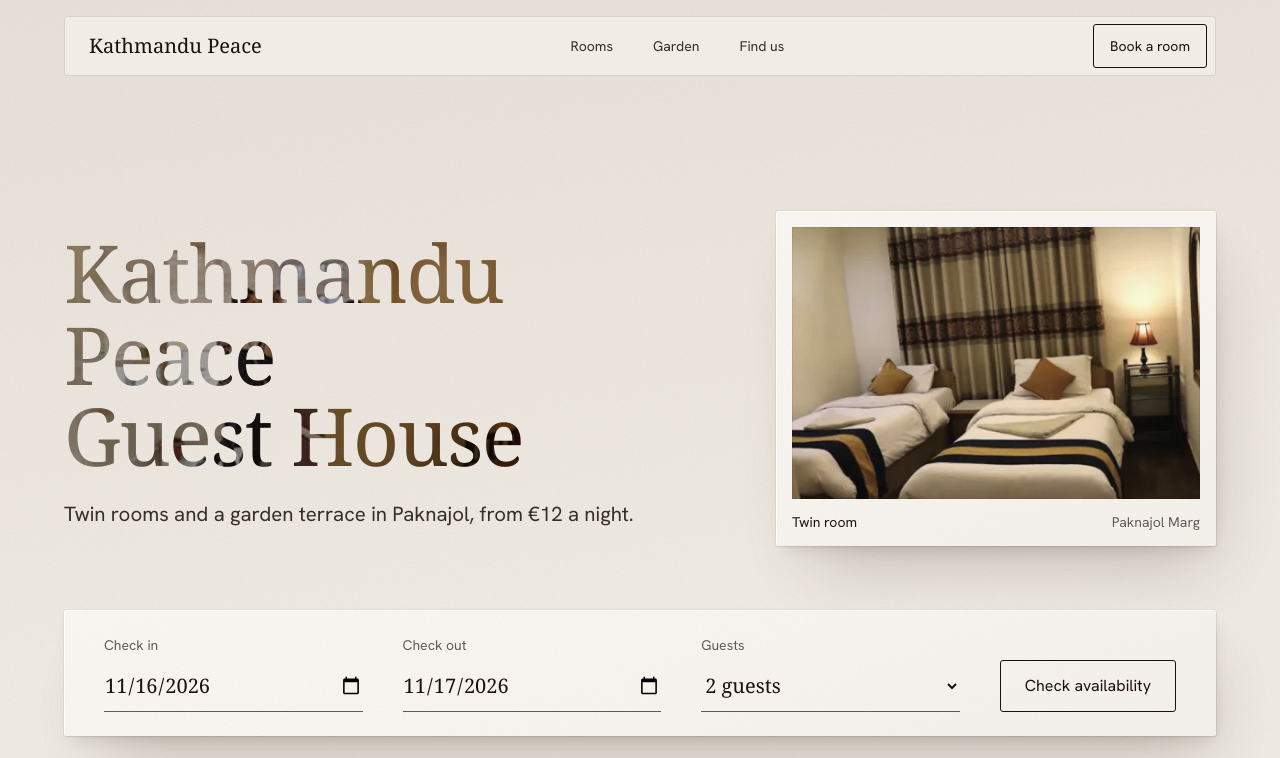
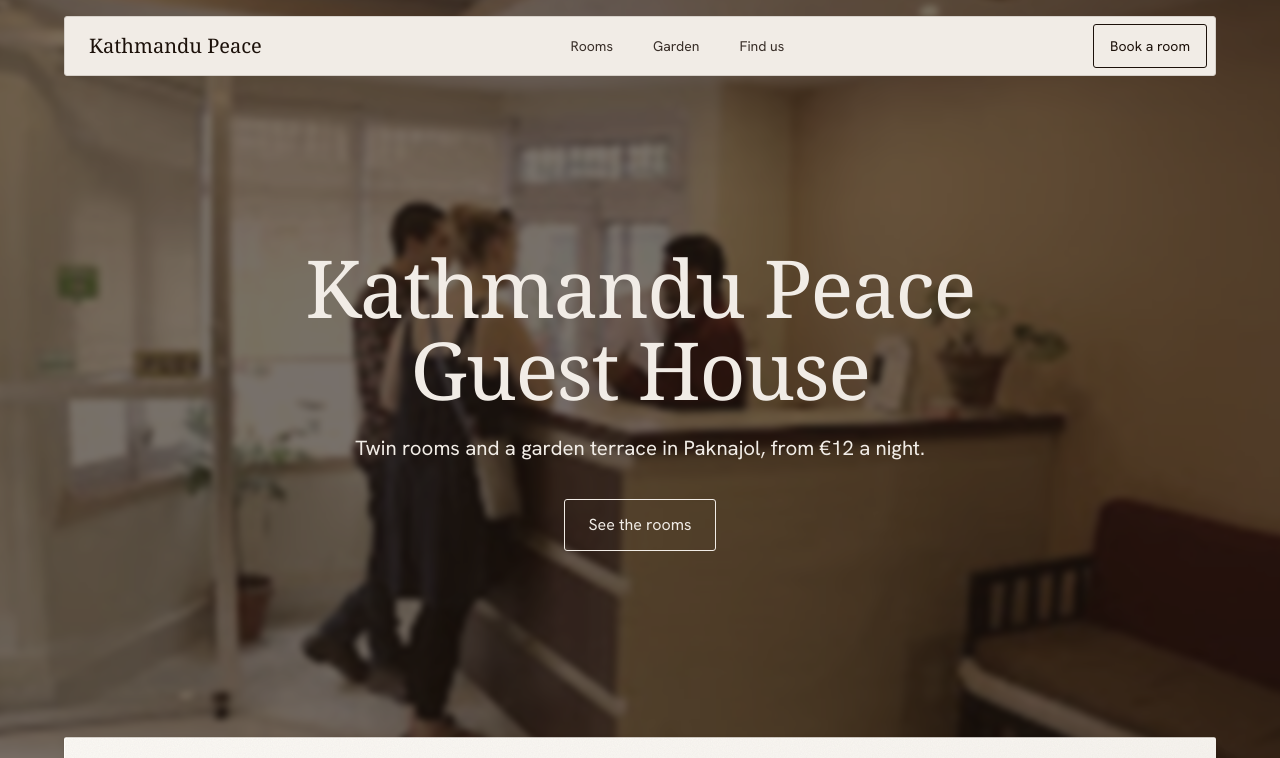
Before and after one commit to Rejinkarki77/kathmandu-peace-guest-house, a plain HTML site: page index.html in a window 1280 px wide. Shown: the top 758 px of the page. Drawn offline with Linux system fonts and the light colour scheme; a web font is replaced by a local one.

Commit message:
Hero: full-bleed reception photo with centred name, button and overlapping booking bar
Co-Authored-By: Claude Fable 5.2 <noreply@anthropic.com>

```diff
--- a/index.html
+++ b/index.html
@@ -32,18 +32,15 @@
 <main id="main">
 
   <section class="hero" id="top">
+    <div class="hero__bg" data-slot="reception" data-alt="The reception desk, guests checking in">
+      <img src="images/reception.jpg" width="1012" height="680" alt="Two guests checking in at the reception desk" fetchpriority="high">
+    </div>
     <div class="container hero__inner">
       <div class="hero__text">
         <h1>Kathmandu Peace Guest House</h1>
         <p class="lead">Twin rooms and a garden terrace in Paknajol, from €12 a night.</p>
+        <a class="btn btn--light" href="#rooms">See the rooms</a>
       </div>
-
-      <figure class="print hero__print">
-        <div class="print__frame" data-slot="hero" data-alt="A twin room at the guest house, beds made, lamp lit">
-          <img src="images/room-twin.jpg" width="894" height="592" alt="Twin room with two made beds, striped blankets and a lit bedside lamp" fetchpriority="high">
-        </div>
-        <figcaption><span>Twin room</span><span class="muted">Paknajol Marg</span></figcaption>
-      </figure>
 
       <form class="booking stock" id="book" data-email="ktmpeace@ntc.net.np" data-endpoint="" novalidate aria-label="Check availability">
         <div class="field">
@@ -81,12 +78,20 @@
           <div><dt>Screen</dt><dd>A television on the wall</dd></div>
         </dl>
       </div>
-      <figure class="print rooms__print" data-reveal>
+      <div class="rooms__prints" data-reveal>
+      <figure class="print rooms__print">
         <div class="print__frame print__frame--wide" data-slot="room" data-alt="A twin room with corner windows and a desk">
           <img src="images/room-window.jpg" width="796" height="442" alt="Twin room with corner windows, a wooden desk and parquet floor" loading="lazy">
         </div>
         <figcaption><span>Corner twin</span><span class="muted">Windows on two walls</span></figcaption>
       </figure>
+      <figure class="print">
+        <div class="print__frame" data-slot="twin" data-alt="A twin room at the guest house, beds made, lamp lit">
+          <img src="images/room-twin.jpg" width="894" height="592" alt="Twin room with two made beds, striped blankets and a lit bedside lamp" loading="lazy">
+        </div>
+        <figcaption><span>Twin room</span><span class="muted">Paknajol Marg</span></figcaption>
+      </figure>
+      </div>
     </div>
   </section>
 
--- a/styles.css
+++ b/styles.css
@@ -1,8 +1,7 @@
 /* Hallmark · shape: Conversational FAQ, adapted to a guest house · genre: editorial · theme: Atelier (deal 1/3, seed kathmandu-peace-guest-house-3e88·9770fb63·2026-11-15·r0) · job: book · draw: a2d953
- * hero: Ledge · nav: floating pill · footer: mast · imagery: photographs, the user's own 3 (cropped from their listing screenshot), warm · the reception photograph (the user's) shown through the lettering of the name · signature: the availability bar pressed on card stock at the hero's base
+ * hero: Poster · nav: floating pill · footer: mast · imagery: photographs, the user's own 3 (cropped from their listing screenshot), warm · the reception photograph (the user's) full-bleed behind the hero · signature: the availability bar pressed on card stock at the hero's base
  * axes: light/roman-serif/cool · posture: restrained · contrast: pass · fold: pass · v2.0.0 */
 /* Hallmark · pre-emit critique: P3 H4 E4 S4 R4 V4 · weakest: P, the prompt gives few facts; built the page on what the three photographs actually show instead of invented amenities */
-/* Hallmark · waive 2b · a flat single-token ink wash over the reception photograph, clipped to the name · the owner asked for the reception picture to show inside the guest house name */
 @import url("./tokens.css");
 @import url("./base.css");
 
@@ -44,15 +43,19 @@ h3 { font-weight: var(--serif-small); }
 .nav__links a:active { color: var(--color-accent); }
 .nav__mark:focus-visible, .nav__links a:focus-visible { outline: 2px solid var(--color-focus); outline-offset: 2px; }
 
-/* hero: Ledge, the content resting at the base of a still field */
-.hero { position: relative; min-height: 100dvh; display: grid; align-items: end; padding-block: calc(var(--nav-height) + var(--space-2xl)) var(--space-2xl); background: linear-gradient(172deg, var(--color-paper-2), var(--color-paper) 70%); }
-.hero::after { content: ""; position: absolute; inset: 0; z-index: var(--z-base); background-image: var(--grain); background-size: 220px; mix-blend-mode: multiply; pointer-events: none; }
-.hero__inner { position: relative; z-index: var(--z-raised); display: grid; grid-template-columns: minmax(0, 7fr) minmax(0, 5fr); column-gap: var(--space-3xl); row-gap: var(--space-2xl); align-items: end; }
-.hero__text { display: grid; gap: var(--space-lg); padding-bottom: var(--space-md); }
-.hero h1 { max-width: 12ch; line-height: 1.02; color: var(--color-ink); }
-@supports ((-webkit-background-clip: text) or (background-clip: text)) {
-  .hero h1 { font-weight: var(--serif-small); background-image: linear-gradient(color-mix(in oklab, var(--color-ink) 42%, transparent), color-mix(in oklab, var(--color-ink) 42%, transparent)), url("images/reception.jpg"); background-size: cover; background-position: 50% 35%; -webkit-background-clip: text; background-clip: text; color: transparent; -webkit-text-fill-color: transparent; }
-}
+/* hero: Poster, the reception photograph full-bleed under an ink scrim, the text centred on it */
+.hero { position: relative; min-height: 100dvh; display: flex; padding-top: calc(var(--nav-height) + var(--space-2xl)); background: var(--color-ink); color: var(--color-paper); }
+.hero__bg { position: absolute; inset: 0; z-index: 0; }
+.hero__bg > img { object-position: 50% 35%; filter: sepia(0.28) saturate(0.89) contrast(0.94) blur(3px); transform: scale(1.04); }
+.hero::before { content: ""; position: absolute; inset: 0; z-index: var(--z-base); background: color-mix(in oklab, var(--color-ink) 58%, transparent); pointer-events: none; }
+.hero__inner { position: relative; z-index: var(--z-raised); display: flex; flex-direction: column; }
+.hero__text { display: grid; gap: var(--space-lg); justify-items: center; margin-block: auto; padding-block: var(--space-xl); text-align: center; }
+.hero h1 { max-width: 16ch; line-height: 1.02; color: var(--color-paper); }
+.hero .lead { color: var(--color-paper); }
+.btn--light { margin-top: var(--space-sm); border-color: var(--color-paper); color: var(--color-paper); }
+.btn--light:hover { background: var(--color-paper); color: var(--color-ink); }
+.btn--light:focus-visible { outline-color: var(--color-paper); }
+.booking { transform: translateY(50%); }
 
 /* a print on a cotton mat */
 .print { margin: 0; padding: var(--space-md) var(--space-md) var(--space-sm); border-radius: 2px; background: var(--grain) 0 0 / 220px, linear-gradient(160deg, var(--card-lit), var(--color-card) 55%, var(--card-shade)); box-shadow: var(--shadow-card), inset 1px 1px 0 var(--lit); }
@@ -62,7 +65,8 @@ h3 { font-weight: var(--serif-small); }
 .print figcaption { display: flex; justify-content: space-between; gap: var(--space-md); padding-top: var(--space-sm); font-size: var(--text-sm); color: var(--color-ink); text-shadow: 0 1px 0 var(--lit); }
 
 /* the availability bar, pressed on card stock */
-.stock { position: relative; border-radius: 2px; background: var(--grain) 0 0 / 220px, linear-gradient(160deg, var(--card-lit), var(--color-card) 55%, var(--card-shade)); box-shadow: var(--shadow-card), inset 1px 1px 0 var(--lit); }
+.stock { position: relative; border-radius: 2px; color: var(--color-ink); background: var(--grain) 0 0 / 220px, linear-gradient(160deg, var(--card-lit), var(--color-card) 55%, var(--card-shade)); box-shadow: var(--shadow-card), inset 1px 1px 0 var(--lit); }
+.stock { background-color: var(--color-card); }
 .booking { grid-column: 1 / -1; display: grid; grid-template-columns: repeat(3, minmax(0, 1fr)) auto; column-gap: 0; align-items: end; padding: var(--space-lg) var(--space-xl); scroll-margin-top: var(--space-4xl); }
 .field { display: grid; gap: var(--space-2xs); padding-right: var(--space-xl); }
 .field label { font-size: var(--text-sm); color: var(--color-muted); text-shadow: 0 1px 0 var(--lit); }
@@ -131,10 +135,10 @@ h3 { font-weight: var(--serif-small); }
 
 @media (max-width: 60rem) {
   .nav__links { display: none; }
-  .hero { min-height: 0; padding-block: calc(var(--nav-height) + var(--space-2xl)) var(--space-2xl); }
   .hero__inner, .rooms__inner, .garden__inner { grid-template-columns: minmax(0, 1fr); gap: var(--space-xl); }
   .field { padding-right: var(--space-lg); }
-  .hero__text { padding-bottom: 0; }
+  .hero { padding-bottom: var(--space-xl); }
+  .booking { transform: none; }
   .booking { grid-template-columns: repeat(2, minmax(0, 1fr)); row-gap: var(--space-lg); padding: var(--space-lg); }
   .booking .btn { width: 100%; }
   .garden__text { order: -1; }
```
